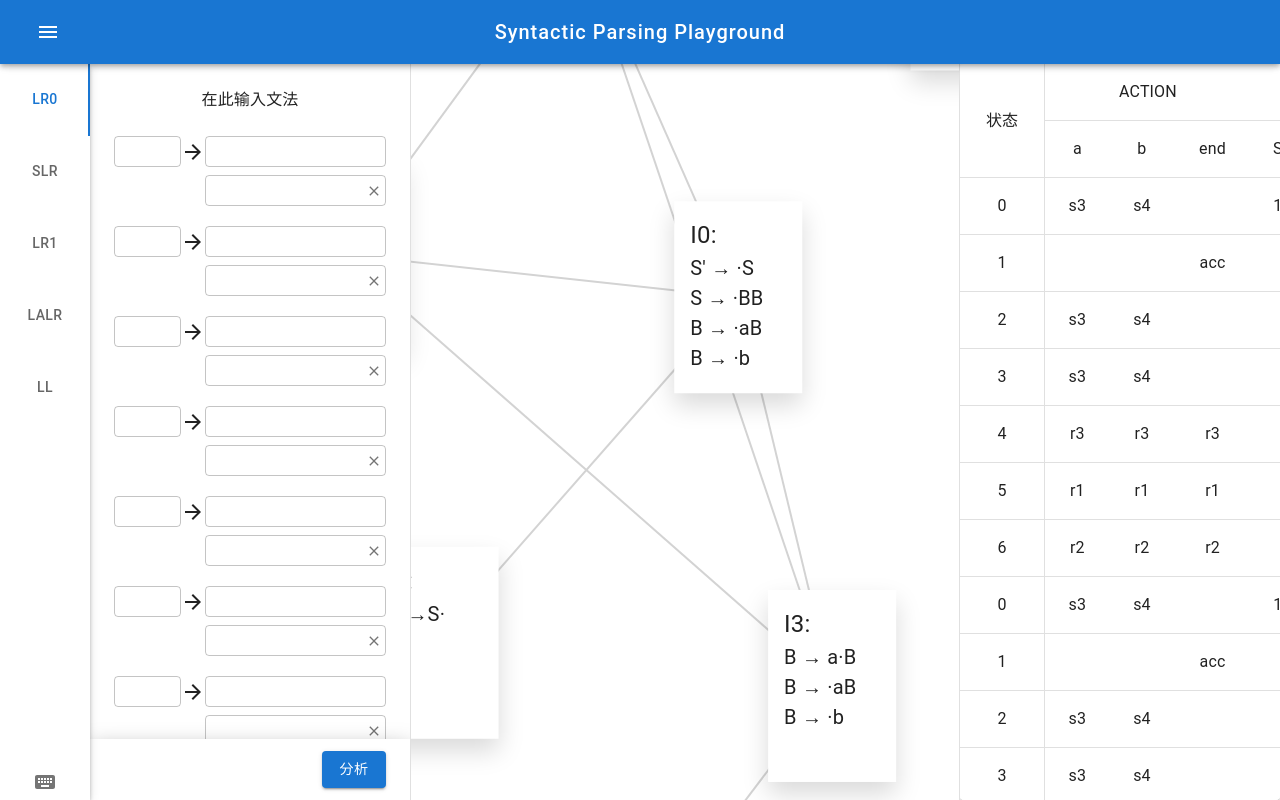
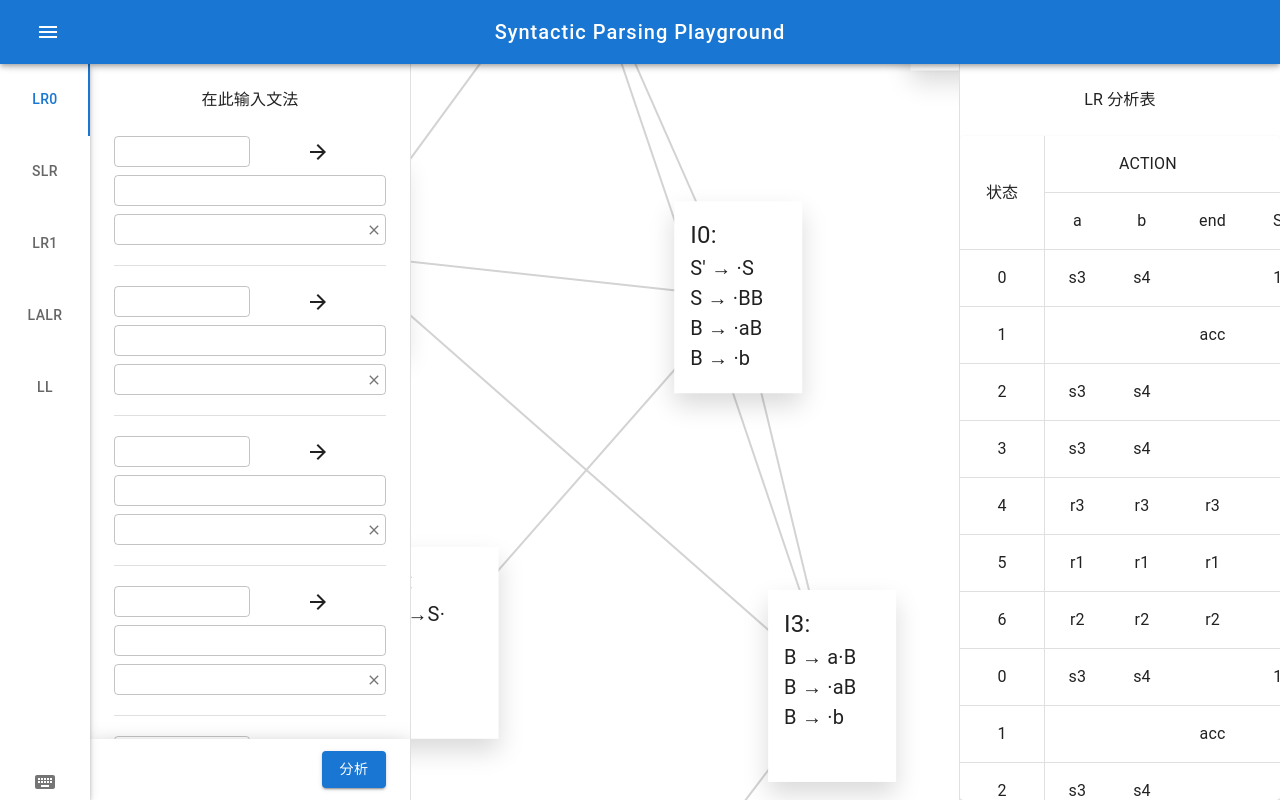
Before and after one commit to vonbrank/syntactic-parsing-playground, a React (Vite) app: page / in a window 1280 px wide. Built offline with nearby package versions, Linux system fonts and the light colour scheme.

Commit message:
fix: 优化文法输入区域排版

```diff
--- a/src/pages/Home/components/AnalysisTable/AnalysisTable.tsx
+++ b/src/pages/Home/components/AnalysisTable/AnalysisTable.tsx
@@ -10,7 +10,7 @@ import Paper from "@mui/material/Paper";
 import { actionSize, gotoSize, tableData } from "./AnalysisTableData";
 import { ReactElement } from "react";
 import Typography from "@mui/material/Typography";
-import { border } from "@mui/system";
+import { Box } from "@mui/material";
 
 function createData(
     name: string,
@@ -78,6 +78,10 @@ const AnalysisTable = function (props: AnalysisTableProps) {
     });
 
     return (
+        <>
+            <Box padding="2.4rem">
+                <Typography textAlign="center">LR 分析表</Typography>
+            </Box>
             <TableContainer component={Paper}>
                 <Table sx={{ minWidth: "40rem" }} stickyHeader>
                     <TableHead>
@@ -89,7 +93,8 @@ const AnalysisTable = function (props: AnalysisTableProps) {
                                     position: "sticky",
                                     left: 0,
                                     zIndex: 3,
-                                borderRight: "1px solid rgba(224, 224, 224, 1)"
+                                    borderRight:
+                                        "1px solid rgba(224, 224, 224, 1)"
                                 }}>
                                 <Typography>状态</Typography>
                             </TableCell>
@@ -111,12 +116,14 @@ const AnalysisTable = function (props: AnalysisTableProps) {
                     </TableHead>
                     <TableBody
                         sx={{
-                        "& .MuiTableRow-root .MuiTableCell-root:first-child": {
+                            "& .MuiTableRow-root .MuiTableCell-root:first-child":
+                                {
                                     position: "sticky",
                                     left: 0,
                                     backgroundColor: theme =>
                                         theme.palette.common.white,
-                            borderRight: "1px solid rgba(224, 224, 224, 1)"
+                                    borderRight:
+                                        "1px solid rgba(224, 224, 224, 1)"
                                 }
                         }}>
                         {...bodyRow}
@@ -125,6 +132,7 @@ const AnalysisTable = function (props: AnalysisTableProps) {
                     </TableBody>
                 </Table>
             </TableContainer>
+        </>
     );
 };
 
--- a/src/pages/Home/components/SyntaxInputSection/SyntaxInputSection.tsx
+++ b/src/pages/Home/components/SyntaxInputSection/SyntaxInputSection.tsx
@@ -10,7 +10,8 @@ import {
     TextField,
     TextFieldProps,
     Typography,
-    alpha
+    alpha,
+    Divider
 } from "@mui/material";
 import { styled } from "@mui/material/styles";
 import ArrowForwardIcon from "@mui/icons-material/ArrowForward";
@@ -18,15 +19,18 @@ import ClearIcon from "@mui/icons-material/Clear";
 
 const SyntaxInputSection = () => {
     return (
-        <Box>
-            <Box padding="2.4rem">
+        <>
+            <Box padding="2.4rem" sx={{ width: "100%" }}>
                 <Typography textAlign="center" marginBottom="2.4rem">
                     在此输入文法
                 </Typography>
                 <Stack>
                     <Stack spacing={"2rem"}>
-                        {[0, 1, 2, 3, 4, 5, 6, 7, 8].map(item => (
-                            <ProducerBlock key={item} />
+                        {[0, 1, 2, 3, 4, 5, 6, 7, 8].map((item, index) => (
+                            <>
+                                {index !== 0 && <Divider />}
+                                <ProducerBlock key={item} />
+                            </>
                         ))}
                     </Stack>
                 </Stack>
@@ -49,7 +53,7 @@ const SyntaxInputSection = () => {
                     <Button variant="contained">分析</Button>
                 </Stack>
             </Box>
-        </Box>
+        </>
     );
 };
 
@@ -79,19 +83,28 @@ const ProducerBlock = () => {
     };
 
     return (
-        <div
+        <Box
             tabIndex={0}
             onFocus={() => setBlockFocus(true)}
-            onBlur={() => setBlockFocus(false)}>
-            <Stack direction="row">
-                <Stack sx={{ flex: 2 }}>
-                    <Stack alignItems="center" direction="row">
-                        <SyntaxInputTextField />
-                        <ArrowForwardIcon />
-                    </Stack>
-                </Stack>
-                <Stack sx={{ flex: 4 }}>
+            onBlur={() => setBlockFocus(false)}
+            sx={{
+                ":focus": {
+                    outline: "none"
+                }
+            }}>
+            <Stack>
+                <Stack>
                     <Stack spacing={"0.8rem"}>
+                        <Stack alignItems="center" direction="row">
+                            <Box sx={{ flex: 1, width: 0 }}>
+                                <SyntaxInputTextField />
+                            </Box>
+                            <Stack
+                                sx={{ flex: 1, width: 0 }}
+                                alignItems="center">
+                                <ArrowForwardIcon />
+                            </Stack>
+                        </Stack>
                         {producerRightSides.map((producerRightSide, index) => (
                             <SyntaxInputTextField
                                 key={index}
@@ -133,7 +146,7 @@ const ProducerBlock = () => {
                     </Collapse>
                 </Stack>
             </Stack>
-        </div>
+        </Box>
     );
 };
 
```
Lines whose indentation alone changed are shown as unchanged.
